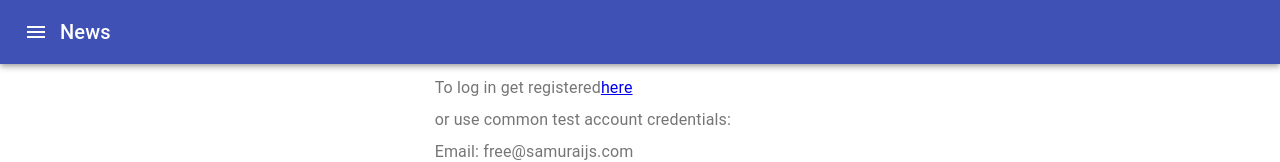
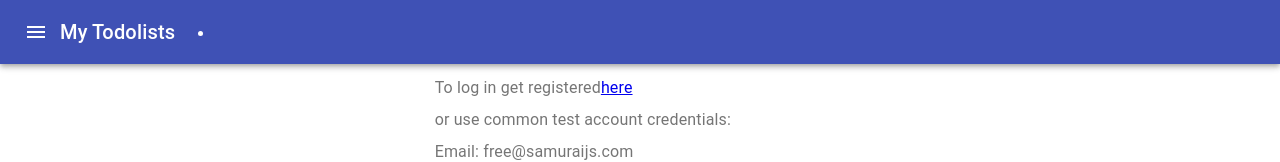
Before and after one commit to LubovSchmit/todolist_app, a React (Create React App) app: page /login in a window 1280 px wide. Shown: the top 162 px of the page. Built offline with nearby package versions, Linux system fonts and the light colour scheme; no server answers.

Commit message:
some changes

```diff
--- a/src/api/tasks-api.ts
+++ b/src/api/tasks-api.ts
@@ -8,7 +8,7 @@ export const taskApi = {
         return instance.get<GetTaskResponseTaskType>(`/todo-lists/${todolistId}/tasks`)
     },
     deleteTask(todolistId: string, taskId: string) {
-        debugger
+
         return instance.delete<CommonResponseTaskType>(`todo-lists/${todolistId}/tasks/${taskId}`)
     },
     createTask(todolistId: string, title: string) {
--- a/src/app/App.css
+++ b/src/app/App.css
@@ -0,0 +1,3 @@
+.logout {
+    margin-left: 50px;
+}
--- a/src/app/App.tsx
+++ b/src/app/App.tsx
@@ -10,7 +10,7 @@ import {initialisedAppTC, RequestStatusType} from './app-reducer';
 import {BrowserRouter, Redirect, Route, Switch} from 'react-router-dom';
 import {Login} from '../features/Login/Login';
 import CircularProgress from '@material-ui/core/CircularProgress/CircularProgress';
-import { logoutTC } from '../features/Login/auth-reducer';
+import {logoutTC} from '../features/Login/auth-reducer';
 
 type PropsType = {
     demo?: boolean
@@ -48,9 +48,13 @@ export function App({demo = false}: PropsType) {
                             <Menu/>
                         </IconButton>
                         <Typography variant='h6'>
-                            News
+                            My Todolists
                         </Typography>
-                        {isLoggedIn && <Button color='inherit' onClick={logoutHandler}>Log out</Button>}
+                        <ul>
+                            <li>
+                                {isLoggedIn && <Button color='inherit' onClick={logoutHandler}>Log out</Button>}
+                            </li>
+                        </ul>
                     </Toolbar>
                     {status === 'loading' && <LinearProgress/>}
                 </AppBar>
```
